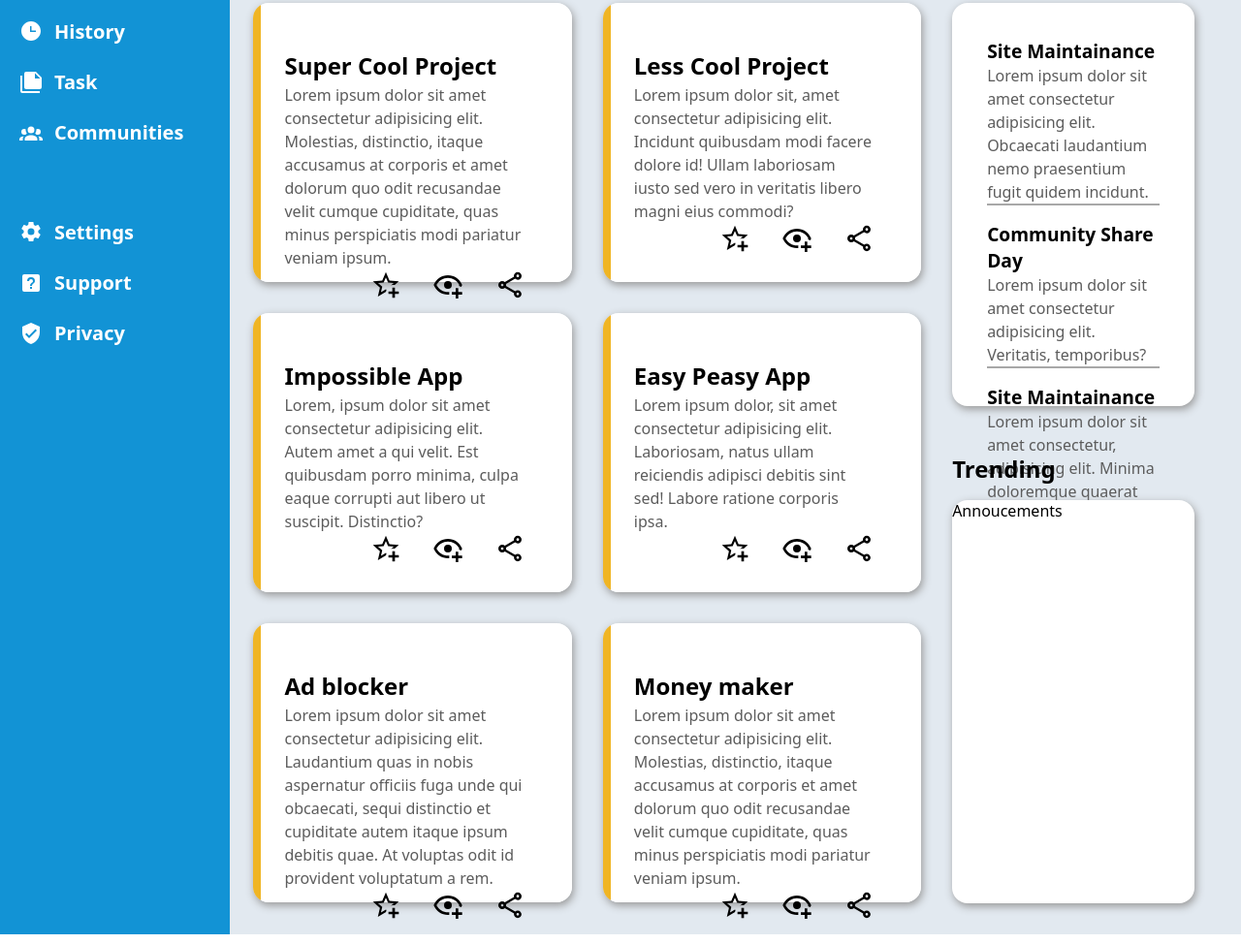
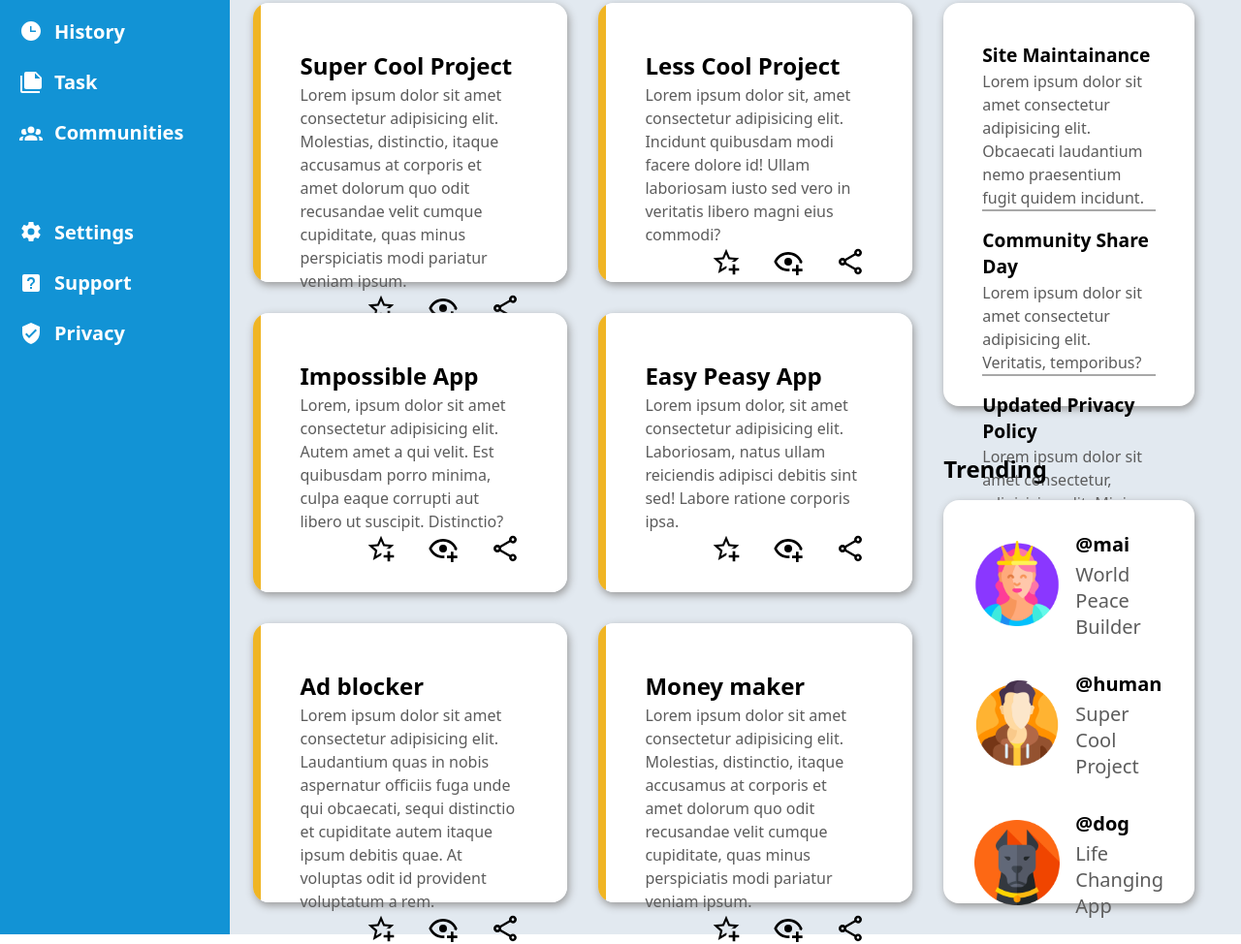
Before and after one commit to Biplob-dot/dashboard-project, a plain HTML site: page index.html in a window 1280 px wide. Shown: the part 262-1236 px from the top of the page at 97% size. Drawn offline with Linux system fonts and the light colour scheme.

Commit message:
Complete the trending section

```diff
--- a/index.html
+++ b/index.html
@@ -188,16 +188,37 @@
                                 <div class="annoucement-card-content-description">Lorem ipsum dolor sit amet consectetur adipisicing elit. Veritatis, temporibus?</div>
                             </div>
                             <div class="annoucement-card-description-container">
-                                <div class="annoucement-card-content-heading">Site Maintainance</div>
+                                <div class="annoucement-card-content-heading">Updated Privacy Policy</div>
                                 <div class="annoucement-card-content-description">Lorem ipsum dolor sit amet consectetur, adipisicing elit. Minima doloremque quaerat pariatur veritatis.</div>
                             </div>
                         </div>
                     </div>
                     <span class="trending">Trending</span>
                     <div class="trending-card">
-                        Annoucements
+                        <div class="trending-card-content-container">
+                            <div class="trending-icons-container">
+                                <img class="trending-avatar" src="princess.png" alt="">
+                            </div>
+                            <div class="trending-content">
+                                <div class="trending-content-header">@mai</div>
+                                <div class="trending-content-description">World Peace Builder</div>
+                            </div>
+                            <div class="trending-svg">
+                                <img class="trending-avatar" src="man.png" alt="">
+                            </div>
+                            <div class="trending-content">
+                                <div class="trending-content-header">@human</div>
+                                <div class="trending-content-description">Super Cool Project</div>
+                            </div>
+                            <div class="trending-svg">
+                                <img class="trending-avatar" src="dog.png" alt="">
+                            </div>
+                            <div class="trending-content">
+                                <div class="trending-content-header">@dog</div>
+                                <div class="trending-content-description">Life Changing App</div>
+                            </div>
+                        </div>
                     </div>
-
                 </div>
             </div>
         </div>
--- a/style.css
+++ b/style.css
@@ -151,7 +151,7 @@ svg, img{
     width: 100%;
     display: grid;
     align-items: center;
-    grid-template-rows: 35% 65%;
+    grid-template-rows: 40% 60%;
     font-weight: 700;
 }
 
@@ -216,7 +216,7 @@ svg, img{
 .project-card-description-container{
     height: 100%;
     width: 100%;
-    padding: 3rem 3rem 2rem 2rem;
+    padding: 3rem 3rem 2rem 3rem;
     display: grid;
     grid-template-rows: 4fr 1fr;
 }
@@ -256,12 +256,13 @@ svg, img{
 .annoucement-card-content-heading{
     font-weight: 700;
     font-size: 1.2rem;
+    margin-bottom: 1%;
 }
 
 .annoucement-card-content-container{
     width: 100%;
     height: 100%;
-    padding: 2.25rem;
+    padding: 2.5rem;
     display: grid;
     grid-template-rows: repeat(3,auto);
     grid-gap: 1rem;
@@ -274,3 +275,34 @@ svg, img{
 .annoucement-card-description-container:last-child{
     border: none;
 }
+
+.trending-card{
+    padding: 2rem;
+}
+
+.trending-card-content-container{
+    display: grid;
+    grid-template-columns: 2fr 4fr;
+    grid-template-rows: 1fr 1fr 1fr;
+    grid-gap: 2rem 1rem;
+    place-items: center;
+}
+
+.trending-avatar{
+    height: 5.5rem;
+    width: 5.5rem;
+}
+
+.trending-content{
+    justify-self: left;
+    font-size: 1.25rem;
+}
+
+.trending-content-header{
+    margin-bottom: 0.25rem;
+    font-weight: 600;
+}
+
+.trending-content-description{
+    color: #5c5c5c;
+}
```
Also changed, not shown: dog.png (added), man.png (added), princess.png (added).
